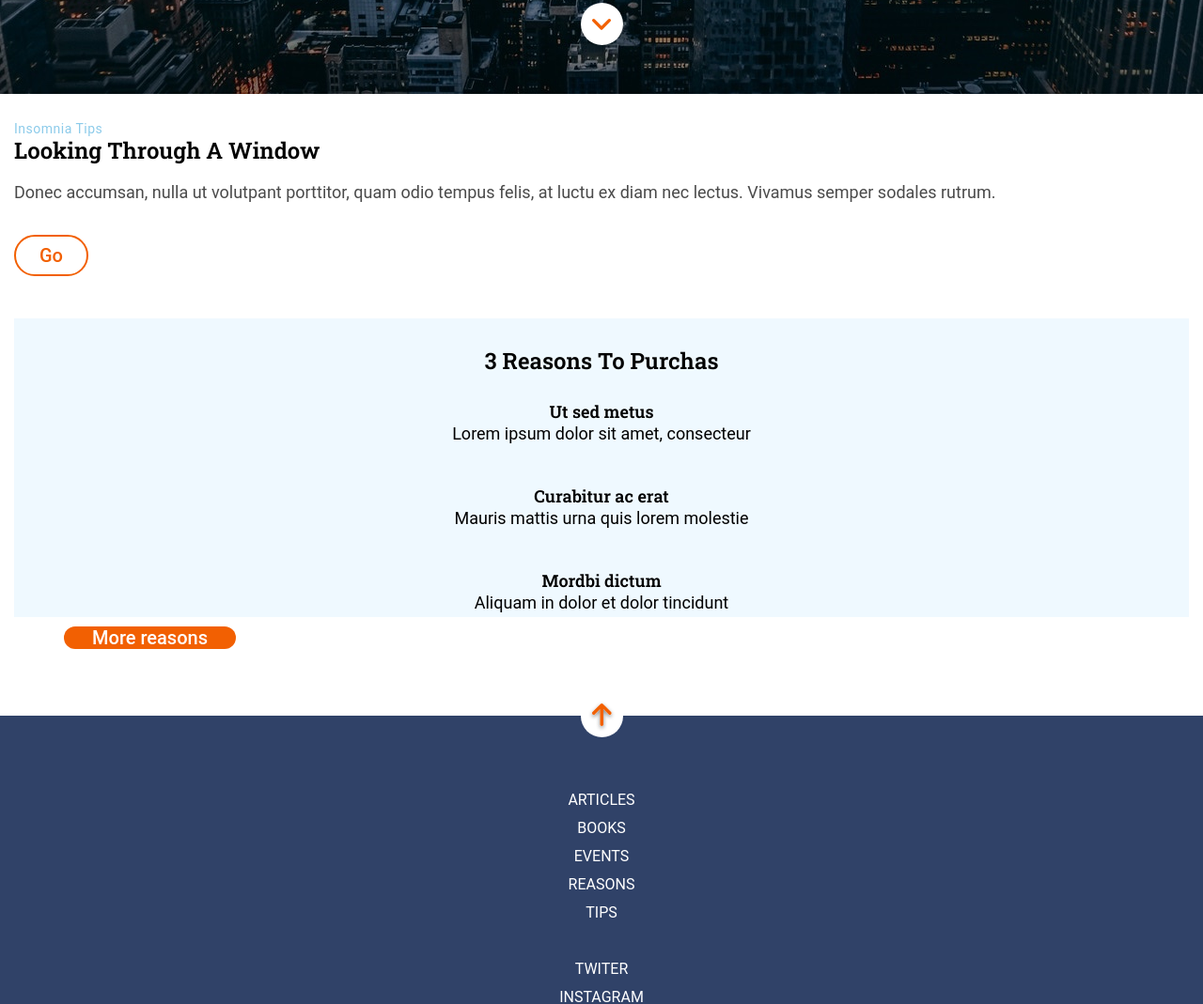
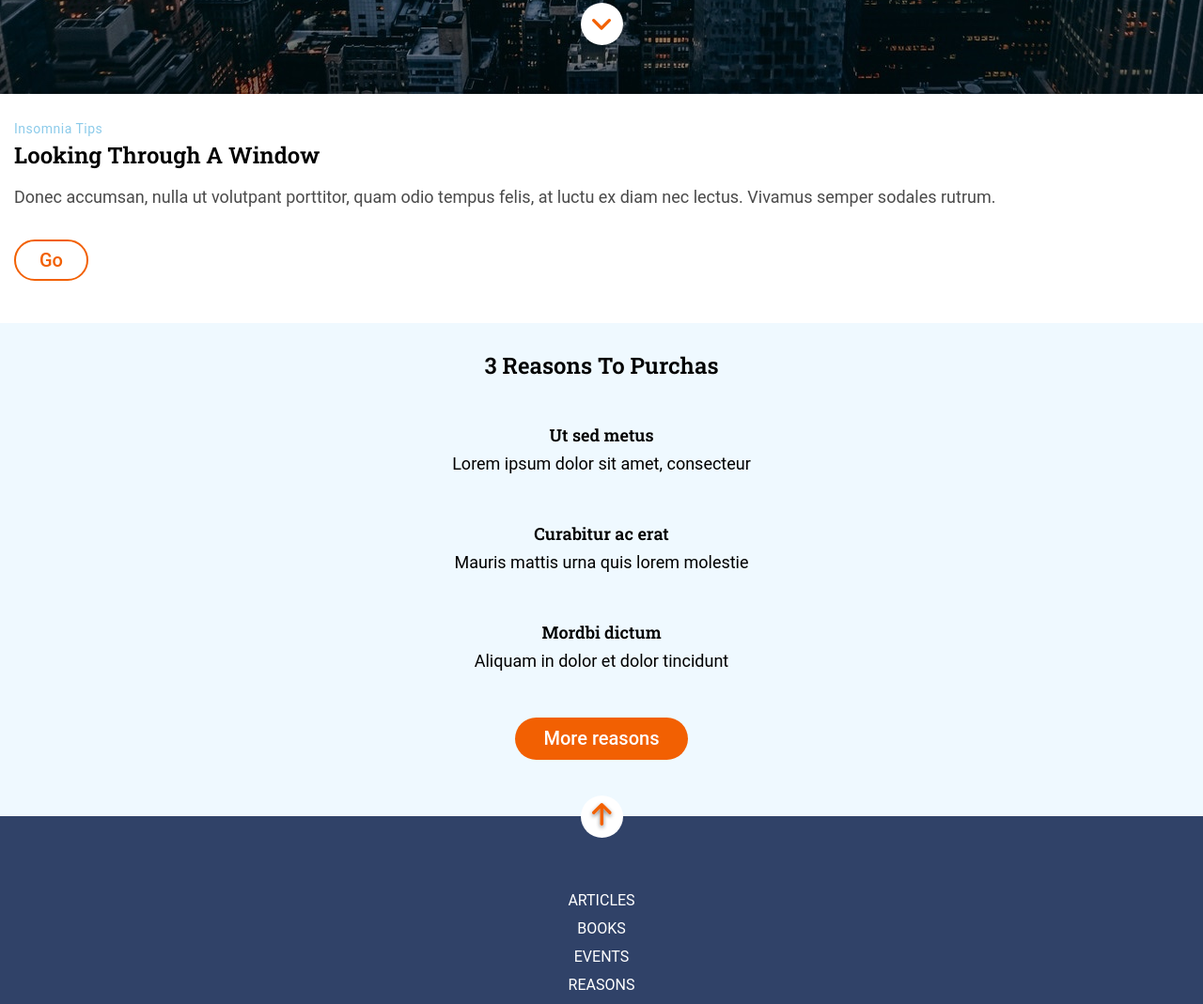
Before and after one commit to Adalab/modulo-1-evaluacion-final-SuelenGalhardo, a website: page adalab-web-starter-kit/src/html/index.html in a window 1280 px wide. Shown: the part 668-1737 px from the top of the page at 94% size. Drawn offline with nearby package versions, Linux system fonts and the light colour scheme; files that its build step writes are made by us from their sources; files whose address does not match are found by name.

Commit message:
sectionwhite

```diff
--- a/adalab-web-starter-kit/src/html/partials/footer.html
+++ b/adalab-web-starter-kit/src/html/partials/footer.html
@@ -1,5 +1,5 @@
 <footer class="footer">
-  <a class="footer-button" href="#"></a>
+  <a class="footer-button" href="#header-arrow"></a>
 
   <nav class="footer-nav">
     <ul>
--- a/adalab-web-starter-kit/src/html/partials/header.html
+++ b/adalab-web-starter-kit/src/html/partials/header.html
@@ -1,4 +1,4 @@
-<header class="header">
+<header class="header" id="header-arrow">
   <span class="header-menu">
     <a href="https://adalab.es/" alt="pagina web adala" target="_blank"
       ><img class="header-menu-icon" src="./assets/images/ico-menu.png" alt="Menu"
@@ -7,6 +7,6 @@
   <section class="hero">
     <h1 class="hero-title">Anonymous Proxy</h1>
     <p>In hac habitasse platea dictumst.</p>
-    <a class="hero-button" href="#"></a>
+    <a class="hero-button" href="#sectionblue"></a>
   </section>
 </header>
--- a/adalab-web-starter-kit/src/html/partials/main.html
+++ b/adalab-web-starter-kit/src/html/partials/main.html
@@ -1,41 +1,4 @@
-<main class="main">
-  <section class="main-section-white">
-    <small class="main-small">Insomnia Tips</small>
-
-    <h2 class="main-section-white-title">Looking Through A Window</h2>
-    <p class="main-secttion-white-paragraph">
-      Donec accumsan, nulla ut volutpant porttitor, quam odio tempus felis, at luctu ex diam nec
-      lectus. Vivamus semper sodales rutrum.
-    </p>
-    <a
-      class="main-section-white-button"
-      href="https://adalab.es/"
-      alt="pagina web adalab"
-      target="_blank"
-      >Go</a
-    >
-  </section>
-
-  <section class="main-section-blue">
-    <h2>3 Reasons To Purchas</h2>
-    <div class="main-sextion-blue-boxe">
-      <h3>Ut sed metus</h3>
-      <p>Lorem ipsum dolor sit amet, consecteur</p>
-    </div>
-    <div class="main-sextion-blue-boxe">
-      <h3>Curabitur ac erat</h3>
-      <p>Mauris mattis urna quis lorem molestie</p>
-    </div>
-    <div class="main-sextion-blue-boxe">
-      <h3>Mordbi dictum</h3>
-      <p>Aliquam in dolor et dolor tincidunt</p>
-    </div>
-  </section>
-  <a
-    class="main-section-blue-button"
-    href="https://github.com/Adalab"
-    alt="pagina web adalab"
-    target="_blank"
-    >More reasons</a
-  >
+<main>
+  <include src="./section-white.html"></include>
+  <include src="./section-Blue.html"></include>
 </main>
--- /dev/null
+++ b/adalab-web-starter-kit/src/html/partials/section-blue.html
@@ -0,0 +1,26 @@
+<section class="main-section-blue" id="sectionblue">
+  <h2 class="title2">3 Reasons To Purchas</h2>
+
+  <div class="main-section-blue-box">
+    <article>
+      <h3 class="title3">Ut sed metus</h3>
+      <p class="paragraph">Lorem ipsum dolor sit amet, consecteur</p>
+    </article>
+    <article>
+      <h3 class="title3">Curabitur ac erat</h3>
+      <p class="paragraph">Mauris mattis urna quis lorem molestie</p>
+    </article>
+    <article>
+      <h3 class="title3">Mordbi dictum</h3>
+      <p class="paragraph">Aliquam in dolor et dolor tincidunt</p>
+    </article>
+  </div>
+
+  <a
+    class="main-section-blue-button"
+    href="https://github.com/Adalab"
+    alt="pagina web adalab"
+    target="_blank"
+    >More reasons</a
+  >
+</section>
--- /dev/null
+++ b/adalab-web-starter-kit/src/html/partials/section-white.html
@@ -0,0 +1,16 @@
+<section class="main-section-white">
+  <small class="main-small">Insomnia Tips</small>
+
+  <h2 class="main-section-white-title">Looking Through A Window</h2>
+  <p class="main-secttion-white-paragraph">
+    Donec accumsan, nulla ut volutpant porttitor, quam odio tempus felis, at luctu ex diam nec
+    lectus. Vivamus semper sodales rutrum.
+  </p>
+  <a
+    class="main-section-white-button"
+    href="https://adalab.es/"
+    alt="pagina web adalab"
+    target="_blank"
+    >Go</a
+  >
+</section>
--- a/adalab-web-starter-kit/src/scss/layout/_main.scss
+++ /dev/null
@@ -1,82 +0,0 @@
-body {
-  font-family: "Roboto", sans-serif;
-}
-.main {
-  padding: 0 15px;
-}
-.main-small {
-  display: inline-block;
-  margin: 30px 0 1px 0;
-  color: #8ccbea;
-  letter-spacing: 0.5px;
-  font-size: 14px;
-}
-
-.main-section-white {
-  background-color: #fff;
-}
-.main-section-white-title {
-  color: #000;
-  font-size: 24px;
-  font-family: "Roboto Slab", serif;
-  font-weight: bold;
-  line-height: 1.25;
-}
-.main-secttion-white-paragraph {
-  font-size: 18px;
-  line-height: 1.67;
-  color: #4a4a4a;
-  padding: 15px 0 0;
-}
-.main-section-white-button {
-  display: inline-block;
-  color: #f26002;
-  background-color: #fff;
-  text-decoration: none;
-  border: solid 2px #f26002;
-  border-radius: 24px;
-  padding: 0 25px;
-  font-size: 20px;
-  font-weight: 500;
-  margin: 30px 0 45px 0;
-  line-height: 2;
-}
-.main-section-blue {
-  background-color: #eff9ff;
-  display: grid;
-  grid-template-columns: 1fr;
-  grid-template-rows: 90px 90px 90px;
-}
-.main-section-blue h2 {
-  color: #000;
-  font-family: "Roboto Slab", serif;
-  font-weight: bold;
-  font-size: 24px;
-  line-height: 1.25;
-  margin-top: 30px;
-  text-align: center;
-}
-.main-sextion-blue-boxe h3 {
-  color: #000;
-  font-size: 18px;
-  text-align: center;
-  font-family: "Roboto Slab", serif;
-  font-weight: bold;
-}
-.main-sextion-blue-boxe p {
-  color: #000;
-  font-size: 18px;
-  line-height: 1.67;
-  text-align: center;
-}
-.main-section-blue-button {
-  background-color: #f26002;
-  color: #fff;
-  text-decoration: none;
-  border-radius: 23px;
-  margin: 45px 53px;
-  padding: 0 30px 0 30px;
-  font-size: 20px;
-  font-weight: 500;
-  line-height: 2.25;
-}
--- /dev/null
+++ b/adalab-web-starter-kit/src/scss/layout/_section-blue.scss
@@ -0,0 +1,48 @@
+.main-section-blue {
+  background-color: #eff9ff;
+  margin-bottom: -60px;
+  text-align: center;
+}
+.main-section-blue-box {
+  display: grid;
+  grid-template-columns: 1fr;
+  grid-row-gap: 45px;
+}
+.main-section-blue .title2 {
+  color: #000;
+  font-family: "Roboto Slab", serif;
+  font-weight: bold;
+  font-size: 24px;
+  line-height: 1.25;
+  padding: 30px 15px 45px;
+}
+
+.main-section-blue-box .title3 {
+  color: #000;
+  font-size: 18px;
+  text-align: center;
+  font-family: "Roboto Slab", serif;
+  font-weight: bold;
+  line-height: 1.66;
+}
+.main-section-blue-box .paragraph {
+  color: #000;
+  padding: 0 70px;
+  font-size: 18px;
+  line-height: 1.67;
+  text-align: center;
+}
+.main-section-blue-button {
+  height: 45px;
+  display: inline-block;
+
+  background-color: #f26002;
+  color: #fff;
+  text-decoration: none;
+  border-radius: 24px;
+  padding: 0px 30px;
+  margin: 45px 0 60px;
+  font-size: 20px;
+  font-weight: 500;
+  line-height: 45px;
+}
--- /dev/null
+++ b/adalab-web-starter-kit/src/scss/layout/_section-white.scss
@@ -0,0 +1,42 @@
+body {
+  font-family: "Roboto", sans-serif;
+}
+
+.main-small {
+  display: inline-block;
+  margin: 30px 0 6px 0;
+  color: #8ccbea;
+  letter-spacing: 0.5px;
+  font-size: 14px;
+}
+
+.main-section-white {
+  background-color: #fff;
+  padding: 0 15px;
+}
+.main-section-white-title {
+  color: #000;
+  font-size: 24px;
+  font-family: "Roboto Slab", serif;
+  font-weight: bold;
+  line-height: 1.25;
+}
+.main-secttion-white-paragraph {
+  font-size: 18px;
+  line-height: 1.67;
+  color: #4a4a4a;
+  padding: 15px 0 0;
+}
+.main-section-white-button {
+  display: inline-block;
+  color: #f26002;
+  background-color: #fff;
+  text-decoration: none;
+  border: solid 2px #f26002;
+  border-radius: 24px;
+  padding: 0 25px;
+  font-size: 20px;
+  font-weight: 500;
+  margin: 30px 0 45px 0;
+  line-height: 2;
+}
--- a/adalab-web-starter-kit/src/scss/main.scss
+++ b/adalab-web-starter-kit/src/scss/main.scss
@@ -3,9 +3,9 @@
 @import 'components/links';
 @import 'layout/page';*/
 
-@import 'core/reset';
+@import "core/reset";
 /*@import 'core/variables';*/
-@import 'layout/header';
-
-@import 'layout/main';
-@import 'layout/footer';
+@import "layout/header";
+@import "layout/section-white";
+@import "layout/section-blue";
+@import "layout/footer";
```
